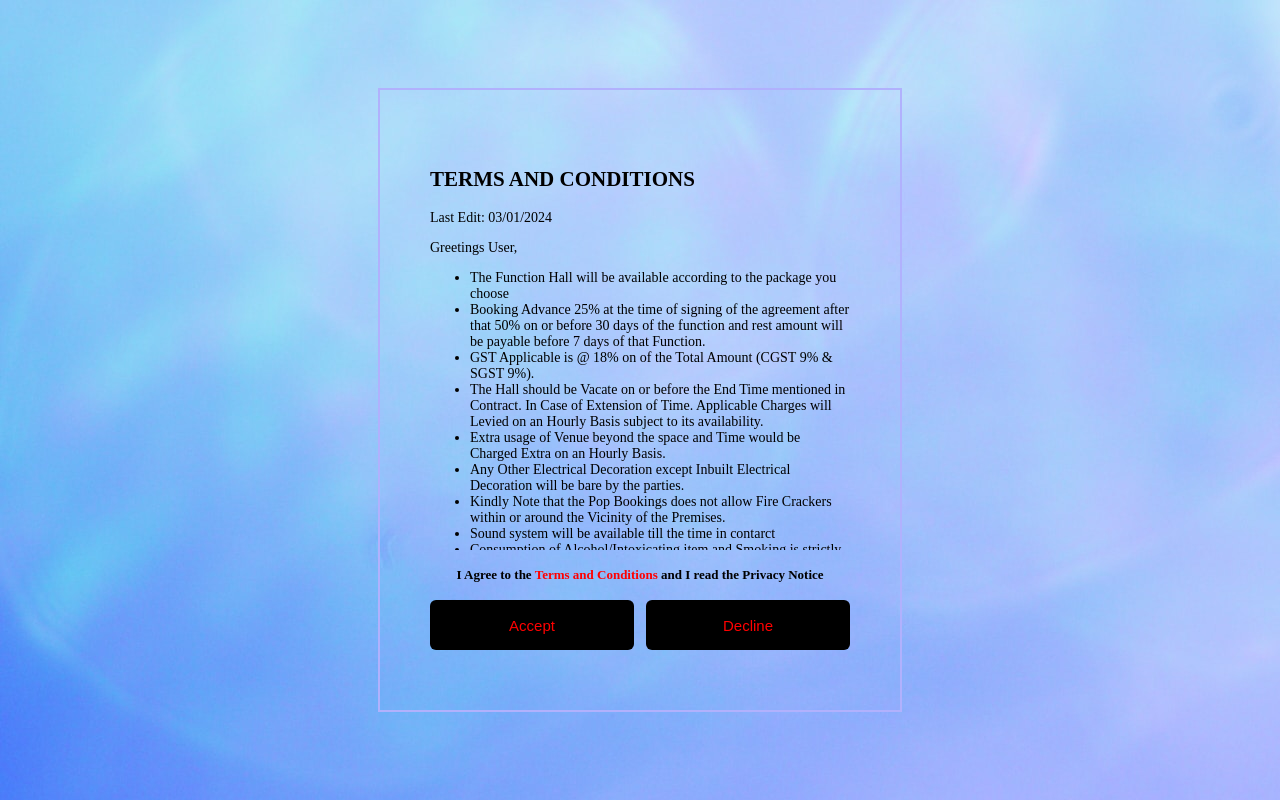
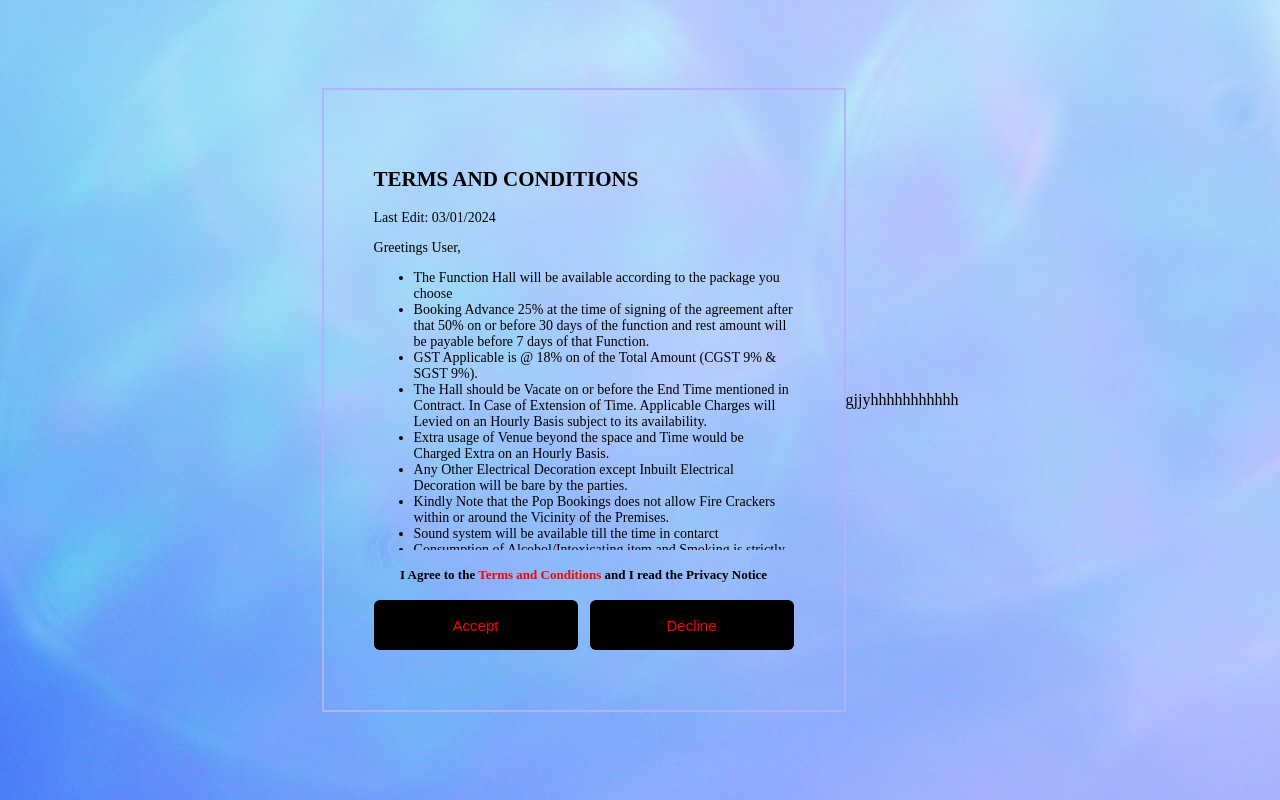
Before and after one commit to Rohitha-s/terms-page, a plain HTML site: page index.html in a window 1280 px wide. Drawn offline with Linux system fonts and the light colour scheme.

Commit message:
Update index.html

```diff
--- a/index.html
+++ b/index.html
@@ -45,3 +45,6 @@
     </div>
     </body>
 </html>
+
+
+gjjyhhhhhhhhhhh
```
